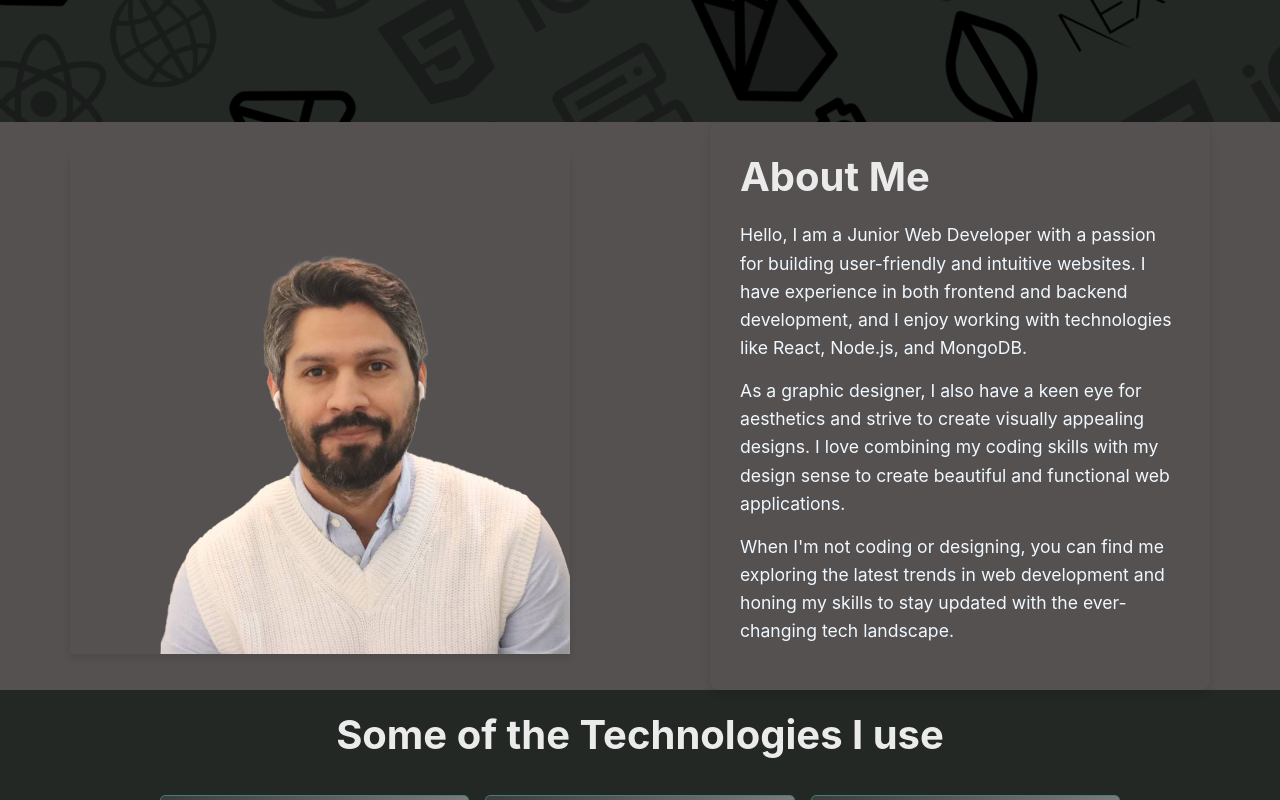
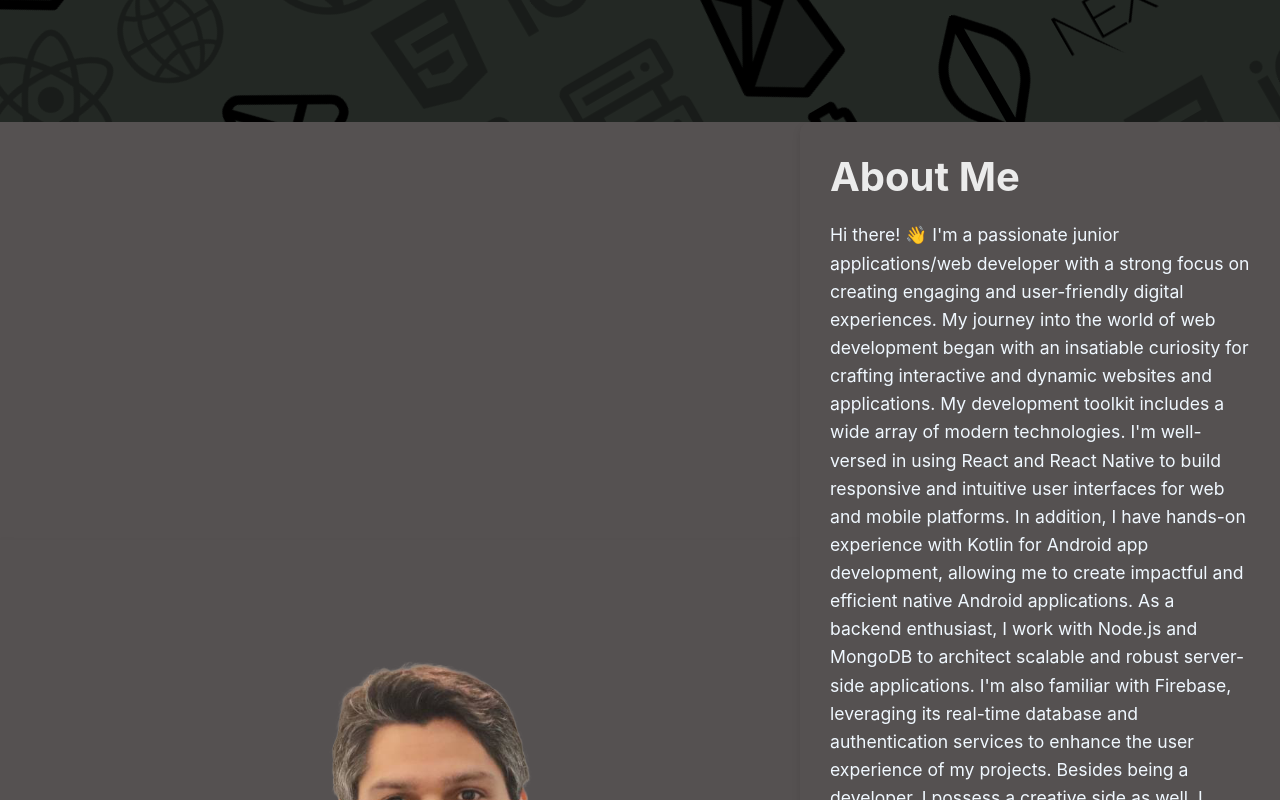
Before and after one commit to Haz7kh/portfolio, a React (Create React App) app: page / in a window 1280 px wide. Shown: the part 740-1540 px from the top of the page. Built offline with nearby package versions, Linux system fonts and the light colour scheme; some icons are missing.

Commit message:
about me edit

```diff
--- a/src/screens/aboutMe/AboutMe.css
+++ b/src/screens/aboutMe/AboutMe.css
@@ -7,15 +7,15 @@
 }
 
 .profile-image img {
-  width: 500px;
-  height: 500px;
+  width: 800px;
+  height: 600px;
   object-fit: cover;
   box-shadow: 0 4px 8px rgba(0, 0, 0, 0.1);
 }
 
 .about-me-content {
   flex: 1;
-  max-width: 500px;
+  max-width: 800px;
   padding: 30px;
   border-radius: 10px;
   box-shadow: 0 4px 8px rgba(0, 0, 0, 0.1);
--- a/src/screens/aboutMe/AboutMe.jsx
+++ b/src/screens/aboutMe/AboutMe.jsx
@@ -11,22 +11,40 @@ const AboutMe = () => {
       <div className="about-me-content">
         <h1>About Me</h1>
         <p>
-          Hello, I am a Junior Web Developer with a passion for building
-          user-friendly and intuitive websites. I have experience in both
-          frontend and backend development, and I enjoy working with
-          technologies like React, Node.js, and MongoDB.
+          Hi there! 👋 I'm a passionate junior applications/web developer with a
+          strong focus on creating engaging and user-friendly digital
+          experiences. My journey into the world of web development began with
+          an insatiable curiosity for crafting interactive and dynamic websites
+          and applications. My development toolkit includes a wide array of
+          modern technologies. I'm well-versed in using React and React Native
+          to build responsive and intuitive user interfaces for web and mobile
+          platforms. In addition, I have hands-on experience with Kotlin for
+          Android app development, allowing me to create impactful and efficient
+          native Android applications. As a backend enthusiast, I work with
+          Node.js and MongoDB to architect scalable and robust server-side
+          applications. I'm also familiar with Firebase, leveraging its
+          real-time database and authentication services to enhance the user
+          experience of my projects. Besides being a developer, I possess a
+          creative side as well. I enjoy exploring graphic design, including
+          crafting unique logos and engaging videos. Whether it's photo editing
+          or video manipulation, I love adding an artistic touch to my projects.
+          Having worked with WordPress extensively, I can confidently navigate
+          its ecosystem to create captivating and content-rich websites. My
+          experience with WordPress enables me to customize themes, develop
+          plugins, and optimize performance for seamless user experiences. I
+          thrive in collaborative environments and cherish the opportunity to
+          learn from and contribute to a team of like-minded developers. I
+          believe in constant growth and continuously push myself to stay
+          updated with the latest industry trends and best practices. When I'm
+          not immersed in code, you can find me honing my design skills,
+          exploring new technologies, or enjoying the great outdoors. I'm always
+          excited to take on new challenges and embark on innovative projects
+          that make a positive impact on people's lives. If you have any
+          exciting projects or opportunities, let's connect! I'm eager to share
+          my passion for development and design and bring your ideas to life.
+          Let's build something amazing together! 🚀
         </p>
-        <p>
-          As a graphic designer, I also have a keen eye for aesthetics and
-          strive to create visually appealing designs. I love combining my
-          coding skills with my design sense to create beautiful and functional
-          web applications.
-        </p>
-        <p>
-          When I'm not coding or designing, you can find me exploring the latest
-          trends in web development and honing my skills to stay updated with
-          the ever-changing tech landscape.
-        </p>
+
         {/* Add more content as needed */}
       </div>
     </div>
```
